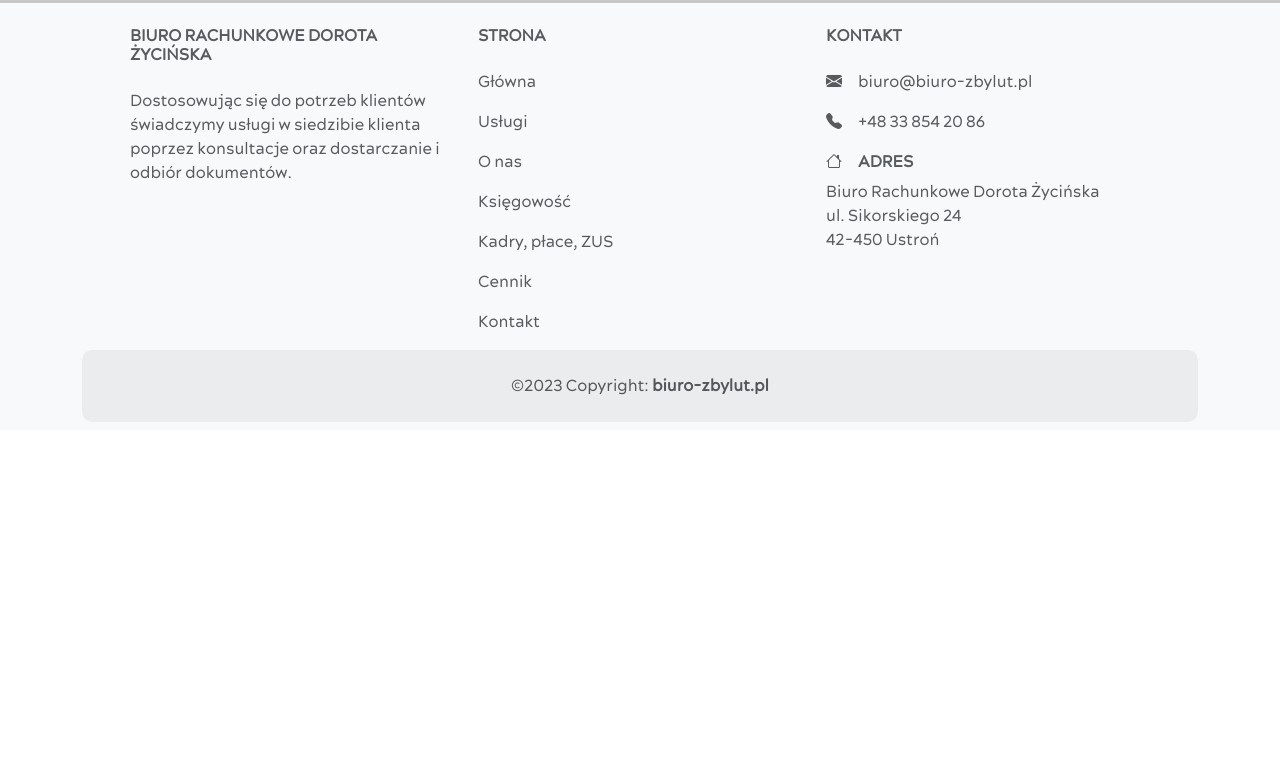
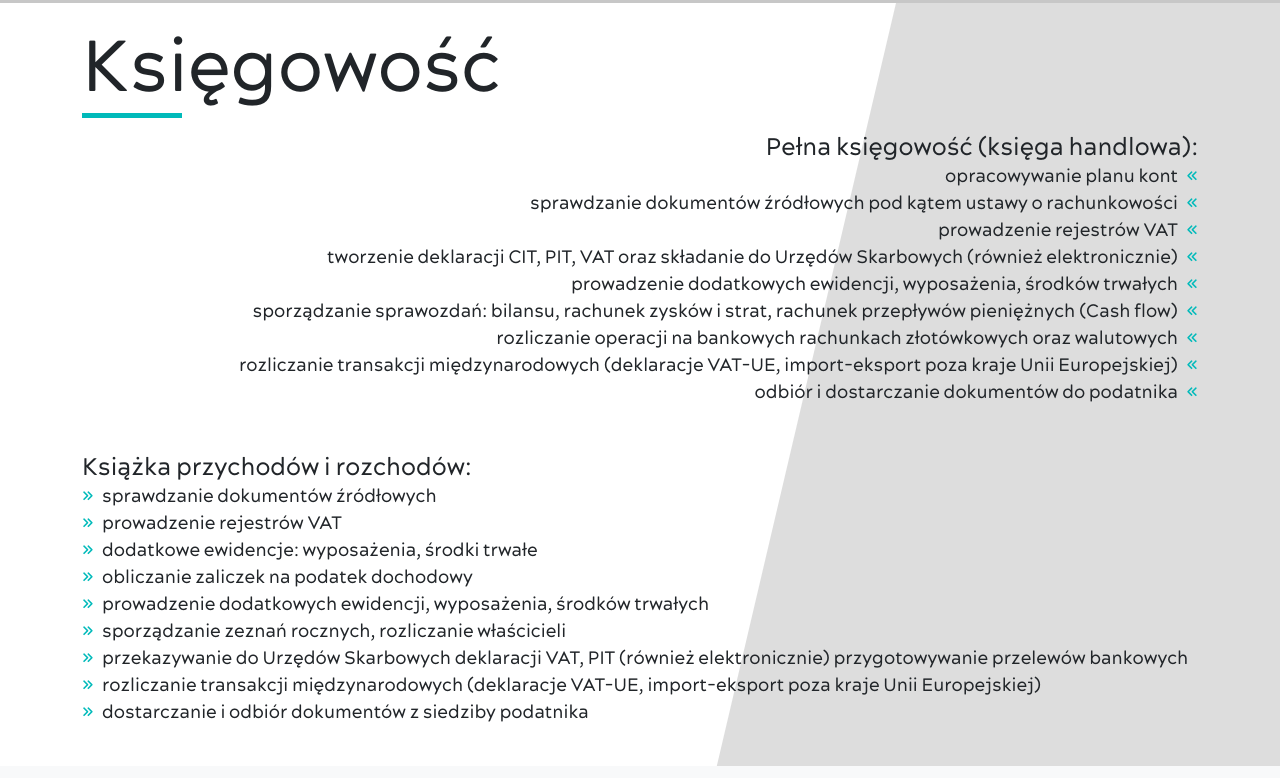
Before and after one commit to luiqiana/biuro-zbylut, a React (Create React App) app in the folder client/: page / in a window 1280 px wide. Shown: the part 1842-2620 px from the top of the page. Before the commit the page ends 2272 px from the top, so only its background shows below. Built offline with nearby package versions, Linux system fonts and the light colour scheme.

Commit message:
Added accountancy section

```diff
--- a/client/src/components/Index.js
+++ b/client/src/components/Index.js
@@ -3,6 +3,7 @@ import React, {Component} from 'react';
 import Main from "./index/Main";
 import Services from "./index/Services";
 import About from "./index/About";
+import Accountancy from "./index/Accountancy";
 
 class Index extends Component {
 	render() {
@@ -11,6 +12,7 @@ class Index extends Component {
 				<Main />
 				<Services />
 				<About />
+				<Accountancy />
 			</>
 		);
 	}
--- a/client/src/components/index/About.js
+++ b/client/src/components/index/About.js
@@ -15,10 +15,10 @@ class About extends Component {
 					</div>
 					<Row>
 						<Col lg={8}>
-							<p>» Biuro Rachunkowe Doradztwo Podatkowe Irena Zbylut działa na rynku polskim od 1994 roku. Założycielką firmy jest Irena Zbylut, która zdobyła wieloletnie doświadczenie oraz rzetelną wiedzę w doradztwie podatkowym licencjonowanym przez Ministerstwo Finansów nr wpisu 00272 jak i usługach księgowych prowadząc pełną księgowość dla małych dużych przedsiębiorstw. Pozwala to zagwarantować merytoryczny profesjonalizm w świadczonych usługach doradczych i księgowych.</p>
-							<p>» Wysoko wykwalifikowana kadra pomaga w prowadzeniu kompleksowej obsługi księgowo-kadrowej podmiotów gospodarczych zarówno małych przedsiębiorstw jak i spółek prawa handlowego. Proponujemy Państwu wszechstronną obsługę przedsiębiorstw rozpoczynających swą działalność jak i firm już działających w formie pełnej księgowości, książce przychodów i rozchodów, ryczałcie ewidencjonowanym, karcie podatkowej a wykorzystując całą naszą wiedzę i doświadczenie w każdej sytuacji pomagamy w rozwiązywaniu problemów tak aby wskazać najkorzystniejsze rozwiązanie.</p>
-							<p>» Wychodząc naprzeciw oczekiwaniom naszych klientów stale śledzimy zmiany przepisów podatkowych, wykorzystujemy nowoczesne narzędzia m.in. rzetelne i funkcjonalne programy komputerowe uznanych marek.</p>
-							<p>» Dostosowując się do potrzeb klientów świadczymy usługi w siedzibie klienta poprzez konsultacje oraz dostarczanie i odbiór dokumentów.</p>
+							<p>&raquo; Biuro Rachunkowe Doradztwo Podatkowe Irena Zbylut działa na rynku polskim od 1994 roku. Założycielką firmy jest Irena Zbylut, która zdobyła wieloletnie doświadczenie oraz rzetelną wiedzę w doradztwie podatkowym licencjonowanym przez Ministerstwo Finansów nr wpisu 00272 jak i usługach księgowych prowadząc pełną księgowość dla małych dużych przedsiębiorstw. Pozwala to zagwarantować merytoryczny profesjonalizm w świadczonych usługach doradczych i księgowych.</p>
+							<p>&raquo; Wysoko wykwalifikowana kadra pomaga w prowadzeniu kompleksowej obsługi księgowo-kadrowej podmiotów gospodarczych zarówno małych przedsiębiorstw jak i spółek prawa handlowego. Proponujemy Państwu wszechstronną obsługę przedsiębiorstw rozpoczynających swą działalność jak i firm już działających w formie pełnej księgowości, książce przychodów i rozchodów, ryczałcie ewidencjonowanym, karcie podatkowej a wykorzystując całą naszą wiedzę i doświadczenie w każdej sytuacji pomagamy w rozwiązywaniu problemów tak aby wskazać najkorzystniejsze rozwiązanie.</p>
+							<p>&raquo; Wychodząc naprzeciw oczekiwaniom naszych klientów stale śledzimy zmiany przepisów podatkowych, wykorzystujemy nowoczesne narzędzia m.in. rzetelne i funkcjonalne programy komputerowe uznanych marek.</p>
+							<p>&raquo; Dostosowując się do potrzeb klientów świadczymy usługi w siedzibie klienta poprzez konsultacje oraz dostarczanie i odbiór dokumentów.</p>
 						</Col>
 					</Row>
 				</Container>
--- /dev/null
+++ b/client/src/components/index/Accountancy.js
@@ -0,0 +1,44 @@
+import React, {Component}  from "react";
+
+import Container from "react-bootstrap/Container";
+
+class Accountancy extends Component {
+	render() {
+		return(
+			<section id="accountancy" className="p-4">
+				<Container>
+					<div className="header-container">
+						<h1>Księgowość</h1>
+						<div className="divider" />
+					</div>
+					<ul className="text-container mt-3 right">
+						<h4>Pełna księgowość (księga handlowa):</h4>
+						<li>opracowywanie planu kont</li>
+						<li>sprawdzanie dokumentów źródłowych pod kątem ustawy o rachunkowości</li>
+						<li>prowadzenie rejestrów VAT</li>
+						<li>tworzenie deklaracji CIT, PIT, VAT oraz składanie do Urzędów Skarbowych (również elektronicznie)</li>
+						<li>prowadzenie dodatkowych ewidencji, wyposażenia, środków trwałych</li>
+						<li>sporządzanie sprawozdań: bilansu, rachunek zysków i strat, rachunek przepływów pieniężnych (Cash flow)</li>
+						<li>rozliczanie operacji na bankowych rachunkach złotówkowych oraz walutowych</li>
+						<li>rozliczanie transakcji międzynarodowych (deklaracje VAT-UE, import-eksport poza kraje Unii Europejskiej)</li>
+						<li>odbiór i dostarczanie dokumentów do podatnika</li>
+					</ul>
+					<ul className="text-container mt-4 mt-lg-5 left">
+						<h4>Książka przychodów i rozchodów:</h4>
+						<li>sprawdzanie dokumentów źródłowych</li>
+						<li>prowadzenie rejestrów VAT</li>
+						<li>dodatkowe ewidencje: wyposażenia, środki trwałe</li>
+						<li>obliczanie zaliczek na podatek dochodowy</li>
+						<li>prowadzenie dodatkowych ewidencji, wyposażenia, środków trwałych</li>
+						<li>sporządzanie zeznań rocznych, rozliczanie właścicieli</li>
+						<li>przekazywanie do Urzędów Skarbowych deklaracji VAT, PIT (również elektronicznie) przygotowywanie przelewów bankowych</li>
+						<li>rozliczanie transakcji międzynarodowych (deklaracje VAT-UE, import-eksport poza kraje Unii Europejskiej)</li>
+						<li>dostarczanie i odbiór dokumentów z siedziby podatnika</li>
+					</ul>
+				</Container>
+			</section>
+		);
+	}
+}
+
+export default Accountancy;
--- a/client/src/components/index/Services.js
+++ b/client/src/components/index/Services.js
@@ -1,8 +1,6 @@
 import React, {Component} from "react";
 
 import Container from "react-bootstrap/Container";
-import Row from "react-bootstrap/Row";
-import Col from "react-bootstrap/Col";
 
 class Services extends Component {
 	constructor(props) {
@@ -75,14 +73,14 @@ class Services extends Component {
 							<div className="divider" />
 						</div>
 						<div className="text-container mt-3">
-							<h4>Usługi księgowe: «</h4>
+							<h4>Usługi księgowe: &laquo;</h4>
 							<div className="subtext-container">
 								<h5>pełna księgowość -&nbsp;</h5>
 								<h5>książki przychodów i rozchodów -&nbsp;</h5>
 							</div>
 						</div>
 						<div className="text-container">
-							<h4>Inne: «</h4>
+							<h4>Inne: &laquo;</h4>
 							<div className="subtext-container">
 								<h5>kadry -&nbsp;</h5>
 								<h5>płace -&nbsp;</h5>
--- a/client/src/styles/scss/style.scss
+++ b/client/src/styles/scss/style.scss
@@ -365,3 +365,102 @@ section#about {
 		}
 	}
 }
+
+// Accountancy
+section#accountancy {
+	width: 100%;
+	position: relative;
+	scroll-margin-top: 70px;
+	background-color: #dddddd;
+	z-index: 0;
+
+	@media(min-width: 768px) {
+		&::before {
+			content: '';
+			position: absolute;
+			top: 0;
+			left: 0;
+			bottom: 0;
+			width: 70%;
+			background-color: #ffffff;
+			clip-path: polygon(0 0, 100% 0, 80% 100%, 0 100%);
+			z-index: -1
+		}
+	}
+
+	h1 {
+		font-size: 72px;
+		margin-bottom: 0;
+	}
+
+	div.header-container {
+		div.divider {
+			width: 100px;
+			height: 5px;
+			background-color: #00baba;
+			margin-right: auto;
+		}
+	}
+
+	ul.text-container {
+		padding-inline-start: 0;
+		padding-inline-end: 0;
+
+		h4 {
+			margin-bottom: 0;
+		}
+
+		li {
+			list-style-type: none;
+			position: relative;
+			font-size: 18px;
+
+			&::after {
+				top: 0;
+				position: absolute;
+				color: #00baba;
+			}
+		}
+
+		&.right {
+			@media(max-width: 991px) {
+				text-align: left;
+
+				li {
+					padding-left: 20px;
+
+					&::after {
+						content: '»';
+						left: 0;
+					}
+				}
+			}
+
+			@media(min-width: 992px) {
+				text-align: right;
+
+				li {
+					padding-right: 20px;
+
+					&::after {
+						content: '«';
+						right: 0;
+					}
+				}
+			}
+		}
+
+		&.left {
+			text-align: left;
+
+			li {
+				padding-left: 20px;
+
+				&::after {
+					content: '»';
+					left: 0;
+				}
+			}
+		}
+	}
+}
```
Also changed, not shown: client/src/styles/css/style.css, 1 other file (tests, documents, lock files or other folders).
